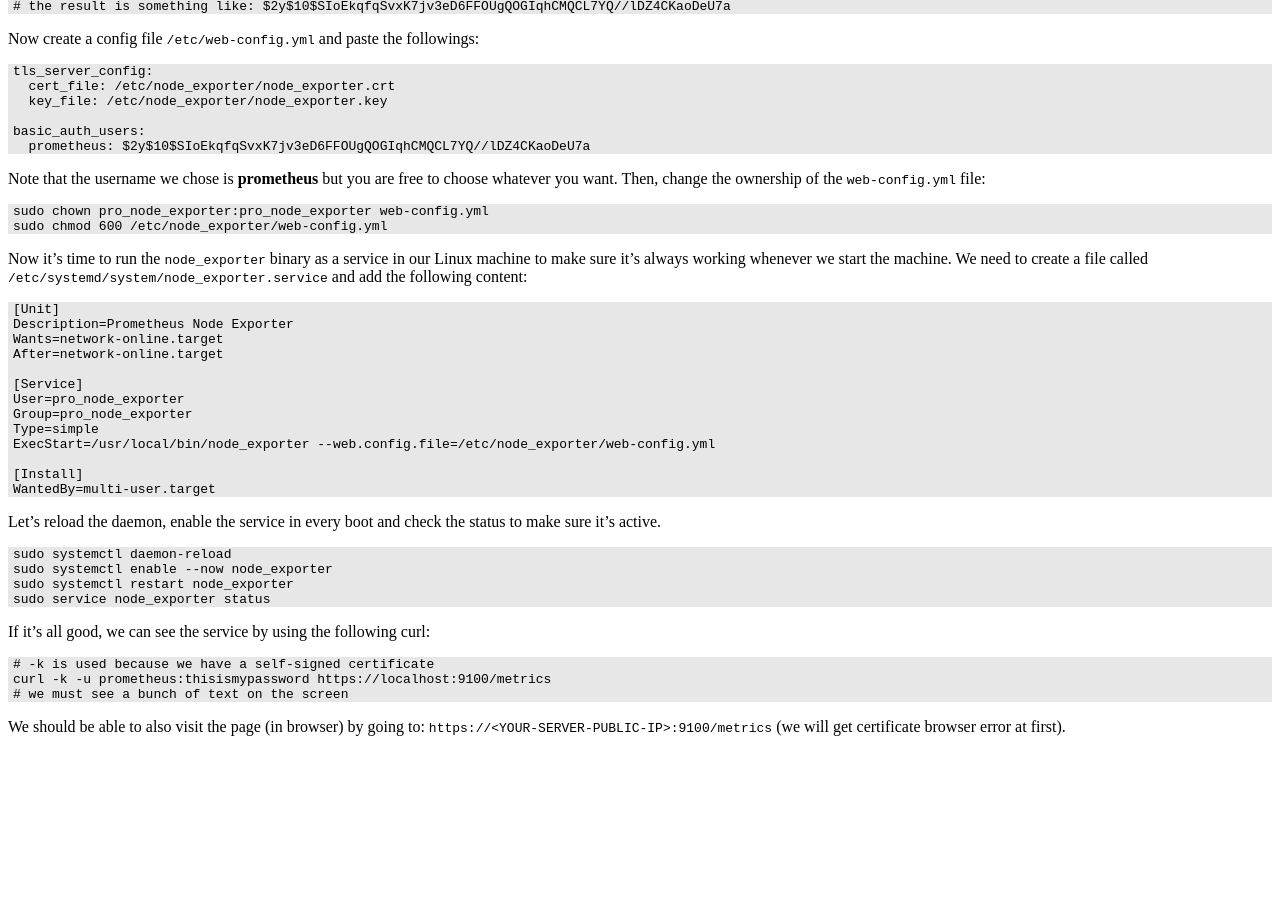
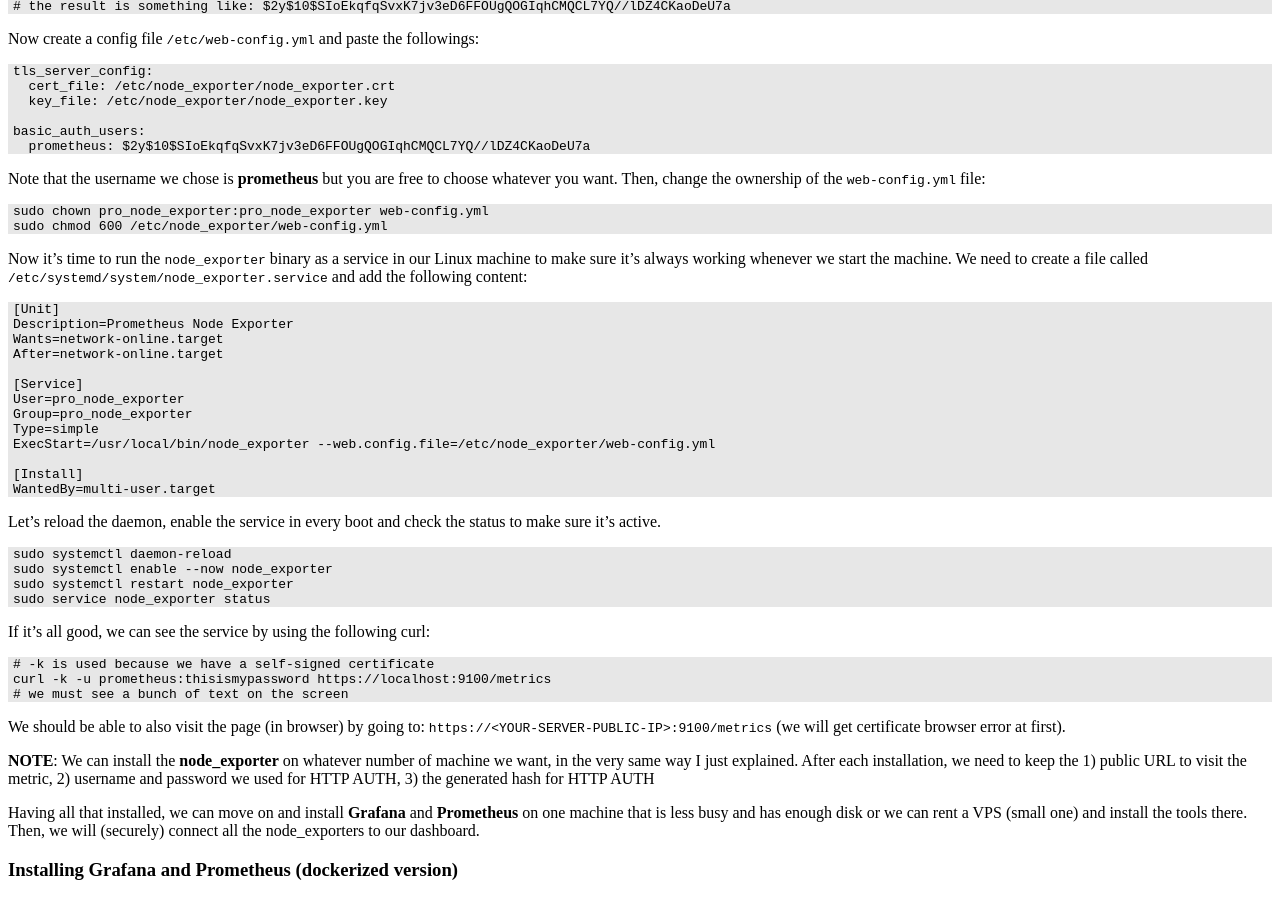
Before and after one commit to maroofi/maroofi.github.io, a Jekyll site: the page built from posts/monitoring_servers_tools.md, in a window 1280 px wide and 900 px high, scrolled down 1581 px. Built offline with Jekyll 4.4.1, drawn with Linux system fonts in a browser that asks for light colours; our own code applies the rules of GitHub Pages for plain Markdown files; before the commit the page ends 2333 px from its top, so only the background shows below that.

Commit message:
Update monitoring_servers_tools.md

````diff
--- a/posts/monitoring_servers_tools.md
+++ b/posts/monitoring_servers_tools.md
@@ -167,3 +167,12 @@
 # we must see a bunch of text on the screen
 ```
 We should be able to also visit the page (in browser) by going to: `https://<YOUR-SERVER-PUBLIC-IP>:9100/metrics` (we will get certificate browser error at first).
+
+**NOTE**: We can install the **node_exporter** on whatever number of machine we want, in the very same way I just explained. After each installation, we need to keep the
+1) public URL to visit the metric, 2) username and password we used for HTTP AUTH, 3) the generated hash for HTTP AUTH
+
+Having all that installed, we can move on and install **Grafana** and **Prometheus** on one machine that is less busy and has enough disk or we can rent a VPS (small one) and install the
+tools there. Then, we will (securely) connect all the node_exporters to our dashboard.
+
+
+### Installing Grafana and Prometheus (dockerized version)
````
